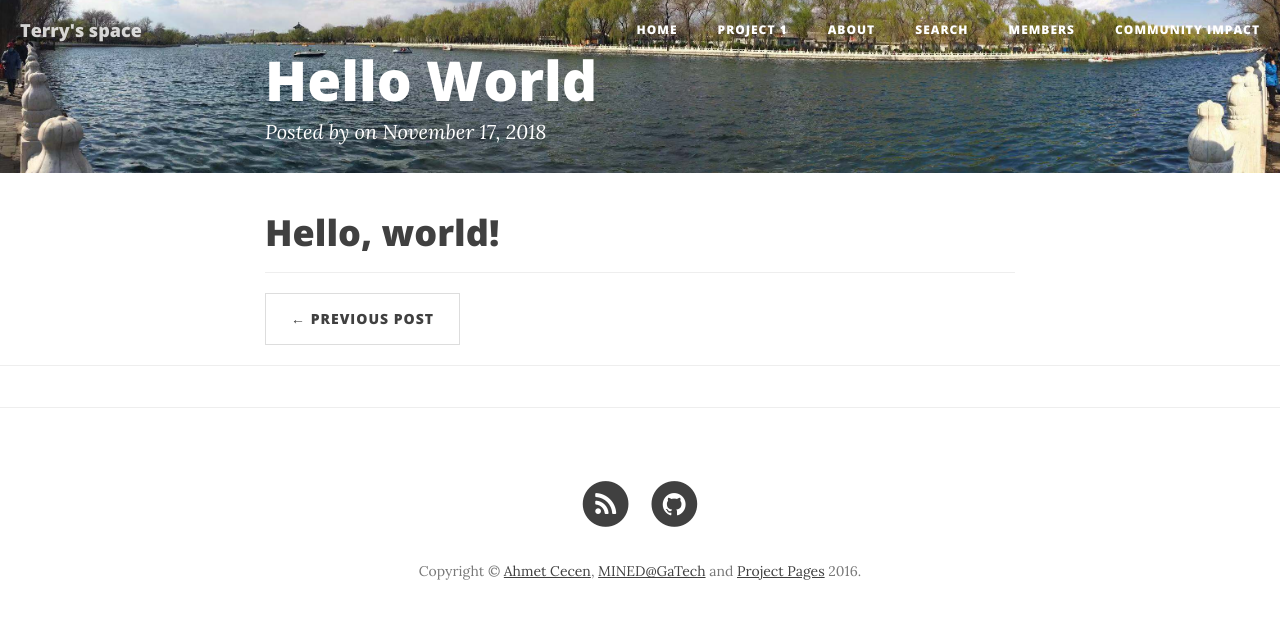
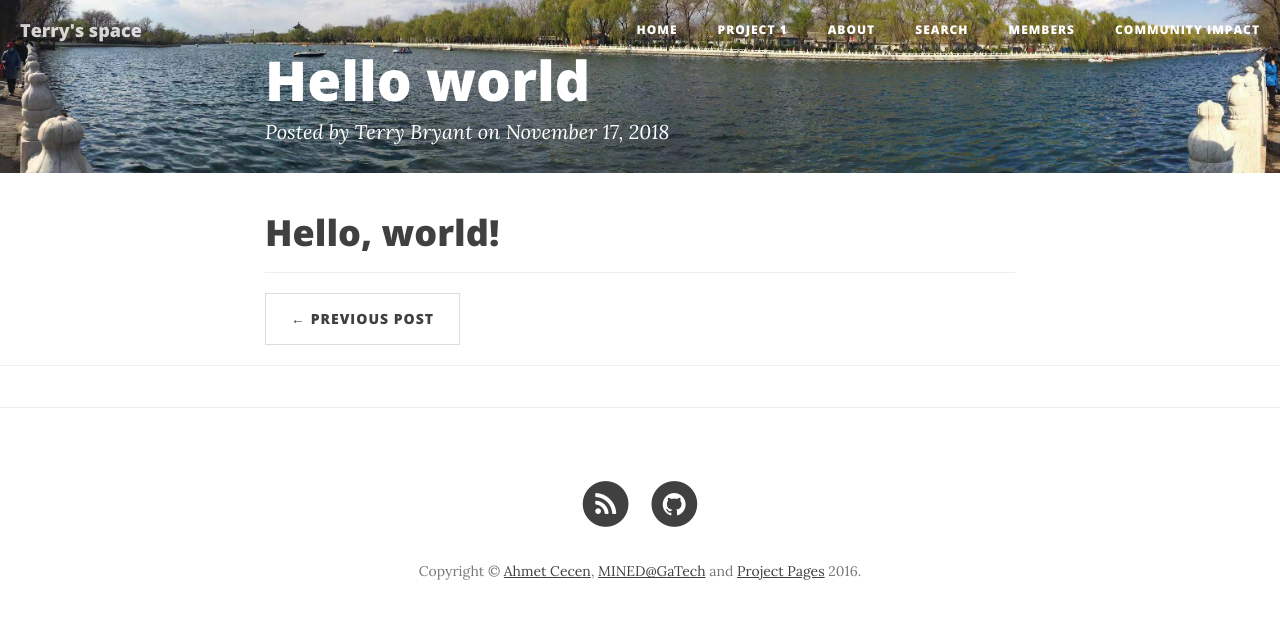
Before and after one commit to TerryBryant/TerryBryant.github.io, a Jekyll site: the page built from _posts/2018-11-17-Hello-World.markdown, in a window 1280 px wide. Shown: the top 619 px of the page. Built offline with Jekyll 4.4.1, drawn with Linux system fonts in a browser that asks for light colours; nearby versions of some CDN libraries; our own code applies the rules of GitHub Pages for plain Markdown files; comment, search, counter and statistics services are not loaded.

```diff
--- a/_posts/2018-11-17-Hello-World.markdown
+++ b/_posts/2018-11-17-Hello-World.markdown
@@ -1 +1,12 @@
+---
+layout:     post
+title:      Hello world
+author:     Terry Bryant
+tags: 		test post
+subtitle:
+category:  project1
+---
+<!-- Start Writing Below in Markdown -->
+
+
 # Hello, world!
```
